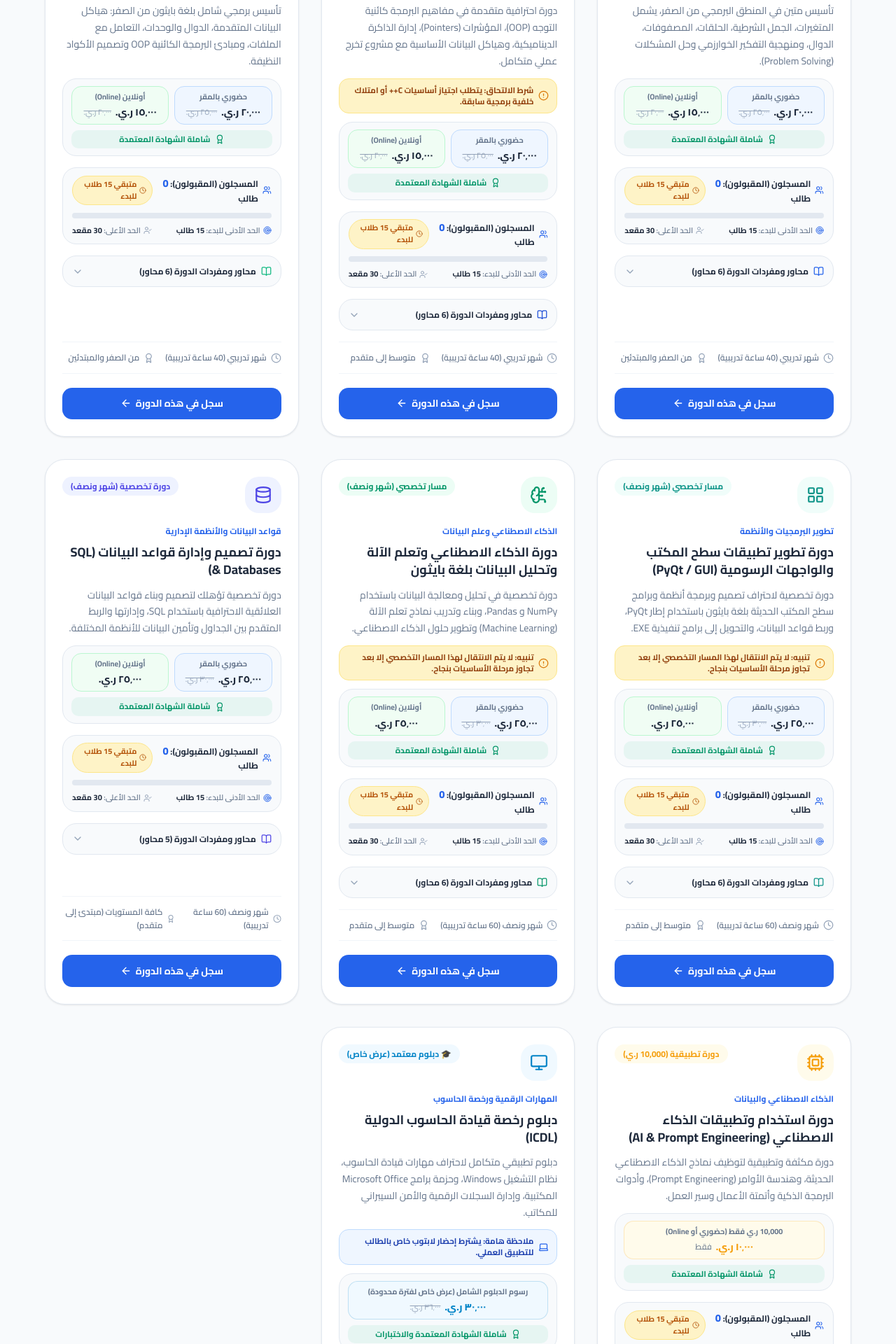
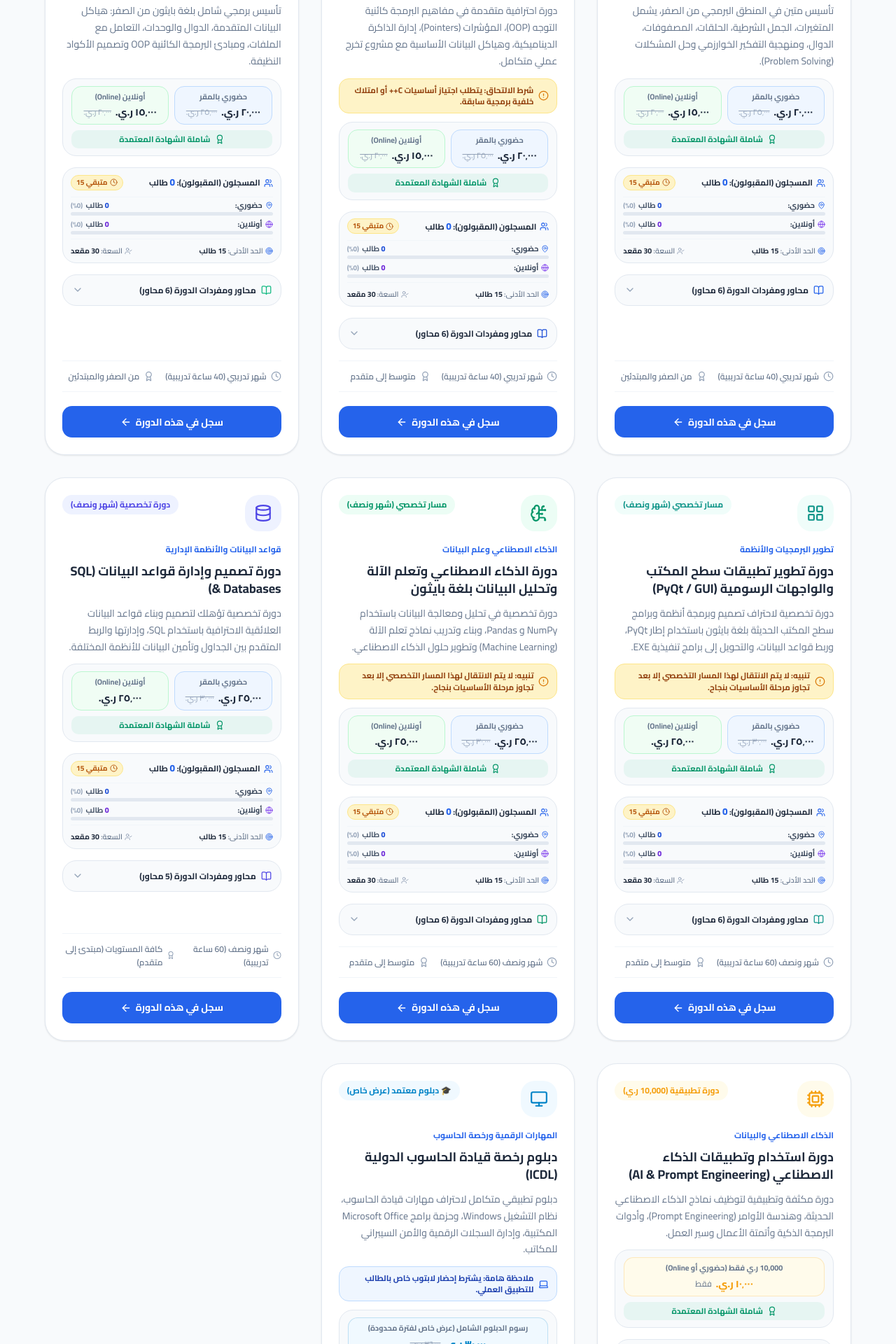
Before and after one commit to Ali-dev-25/itqan, a Django app: page / in a window 1280 px wide. Shown: the part 1967-3887 px from the top of the page at 70% size. Run offline with Django 5.2, Linux system fonts and the light colour scheme.

Commit message:
feat(capacity): add dual attendance progress bars (in-person & online) with live sync

```diff
--- a/assets/css/public.css
+++ b/assets/css/public.css
@@ -906,11 +906,11 @@
   background: var(--clr-surface-alt, #F8FAFC);
   border: 1px solid var(--clr-border, #E2E8F0);
   border-radius: var(--r-xl);
-  padding: 10px 13px;
+  padding: 8px 11px;
   margin-bottom: var(--sp-4);
   display: flex;
   flex-direction: column;
-  gap: 7px;
+  gap: 5px;
   transition: border-color var(--tr-fast);
 }
 
@@ -918,27 +918,27 @@
   display: flex;
   align-items: center;
   justify-content: space-between;
-  gap: 8px;
+  gap: 6px;
 }
 
 .capacity-enrolled-wrap {
   display: flex;
   align-items: center;
-  gap: 6px;
-  font-size: 0.77rem;
+  gap: 5px;
+  font-size: 0.73rem;
   font-weight: 700;
   color: var(--clr-text);
 }
 
 .capacity-enrolled-wrap svg {
-  width: 15px;
-  height: 15px;
+  width: 13px;
+  height: 13px;
   color: var(--clr-primary);
 }
 
 .capacity-enrolled-wrap .enrolled-count {
   color: var(--clr-primary);
-  font-size: 0.92rem;
+  font-size: 0.85rem;
   font-weight: 800;
   display: inline-block;
   transition: all 0.3s ease;
@@ -965,13 +965,13 @@
 }
 
 .capacity-status-badge {
-  font-size: 0.68rem;
+  font-size: 0.64rem;
   font-weight: 700;
-  padding: 3px 8px;
+  padding: 2px 7px;
   border-radius: var(--r-full);
   display: inline-flex;
   align-items: center;
-  gap: 4px;
+  gap: 3px;
 }
 
 .capacity-status-badge.confirmed {
@@ -986,14 +986,86 @@
   border: 1px solid #FDE68A;
 }
 
+/* Dual Mode Progress Bars (حضوري وعن بعد) */
+.capacity-dual-bars {
+  display: flex;
+  flex-direction: column;
+  gap: 5px;
+  margin: 2px 0;
+  padding: 5px 0;
+  border-top: 1px solid #F1F5F9;
+  border-bottom: 1px solid #F1F5F9;
+}
+
+.capacity-mode-row {
+  display: flex;
+  flex-direction: column;
+  gap: 2px;
+}
+
+.capacity-mode-info {
+  display: flex;
+  align-items: center;
+  justify-content: space-between;
+  font-size: 0.67rem;
+  font-weight: 700;
+  line-height: 1.2;
+}
+
+.capacity-mode-label {
+  display: inline-flex;
+  align-items: center;
+  gap: 4px;
+  color: #334155;
+}
+
+.capacity-mode-label svg {
+  width: 11px;
+  height: 11px;
+}
+
+.capacity-mode-label svg.icon-inperson {
+  color: #2563EB;
+}
+
+.capacity-mode-label svg.icon-online {
+  color: #7C3AED;
+}
+
+.capacity-mode-count {
+  font-size: 0.67rem;
+  color: #475569;
+}
+
+.capacity-mode-count strong.count-inperson {
+  color: #1D4ED8;
+  font-weight: 800;
+}
+
+.capacity-mode-count strong.count-online {
+  color: #6D28D9;
+  font-weight: 800;
+}
+
+.capacity-mode-count .mode-percent {
+  font-size: 0.62rem;
+  color: #94A3B8;
+  margin-right: 2px;
+}
+
 .capacity-progress-bar-wrap {
   position: relative;
   width: 100%;
-  height: 8px;
+  height: 7px;
   background: #E2E8F0;
   border-radius: var(--r-full);
   overflow: hidden;
-  margin: 3px 0 2px 0;
+  margin: 2px 0;
+}
+
+.capacity-progress-bar-wrap.mode-bar {
+  height: 5px;
+  margin: 1px 0;
 }
 
 .capacity-progress-fill {
@@ -1003,6 +1075,14 @@
   transition: width 0.6s cubic-bezier(0.4, 0, 0.2, 1);
 }
 
+.capacity-progress-fill.fill-inperson {
+  background: linear-gradient(90deg, #60A5FA 0%, #2563EB 100%);
+}
+
+.capacity-progress-fill.fill-online {
+  background: linear-gradient(90deg, #A78BFA 0%, #7C3AED 100%);
+}
+
 .capacity-progress-fill.is-confirmed {
   background: linear-gradient(90deg, #10B981 0%, #059669 100%);
 }
@@ -1011,15 +1091,21 @@
   display: flex;
   align-items: center;
   justify-content: space-between;
-  font-size: 0.69rem;
+  font-size: 0.66rem;
   color: var(--clr-text-secondary);
   font-weight: 600;
+  padding-top: 1px;
 }
 
 .capacity-meta-item {
   display: flex;
   align-items: center;
-  gap: 4px;
+  gap: 3px;
+}
+
+.capacity-meta-item svg {
+  width: 11px;
+  height: 11px;
 }
 
 .capacity-meta-item strong {
--- a/assets/js/pages/home.js
+++ b/assets/js/pages/home.js
@@ -82,16 +82,30 @@ const HomePage = (() => {
     if (typeof CoursesData === 'undefined') return;
 
     CoursesData.forEach(course => {
-      const newCount = (newStats && typeof newStats[course.id] === 'number') ? newStats[course.id] : 0;
+      const inPerson = (newStats && typeof newStats[`${course.id}_in_person`] === 'number')
+        ? newStats[`${course.id}_in_person`]
+        : (newStats?.breakdown?.[course.id]?.in_person || 0);
+
+      const online = (newStats && typeof newStats[`${course.id}_online`] === 'number')
+        ? newStats[`${course.id}_online`]
+        : (newStats?.breakdown?.[course.id]?.online || 0);
+
+      const newCount = (newStats && typeof newStats[course.id] === 'number')
+        ? newStats[course.id]
+        : (inPerson + online);
+
       const card = document.getElementById(`capacity-card-${course.id}`);
 
       if (card) {
         const min = course.minStudents || 15;
         const max = course.maxStudents || 30;
-        const percent = Math.min(100, Math.round((newCount / max) * 100));
-        const displayPercent = newCount > 0 ? Math.max(8, percent) : 0;
         const isConfirmed = newCount >= min;
         const remainingToMin = Math.max(0, min - newCount);
+
+        const percentInPerson = Math.min(100, Math.round((inPerson / max) * 100));
+        const percentOnline = Math.min(100, Math.round((online / max) * 100));
+        const displayInPerson = inPerson > 0 ? Math.max(5, percentInPerson) : 0;
+        const displayOnline = online > 0 ? Math.max(5, percentOnline) : 0;
 
         const countEl = card.querySelector('.enrolled-count');
         if (countEl) {
@@ -103,21 +117,27 @@ const HomePage = (() => {
           }
         }
 
-        const fillEl = card.querySelector('.capacity-progress-fill');
-        if (fillEl) {
-          fillEl.style.width = `${displayPercent}%`;
-          if (isConfirmed) {
-            fillEl.classList.add('is-confirmed');
-          } else {
-            fillEl.classList.remove('is-confirmed');
-          }
-        }
+        // تحديث أعداد ونسب الحضوري
+        const inPersonCountEl = card.querySelector('.count-val-inperson');
+        if (inPersonCountEl) inPersonCountEl.textContent = inPerson;
+        const inPersonPercentEl = card.querySelector('.percent-val-inperson');
+        if (inPersonPercentEl) inPersonPercentEl.textContent = `(${percentInPerson}%)`;
+        const fillInPersonEl = card.querySelector('.fill-inperson');
+        if (fillInPersonEl) fillInPersonEl.style.width = `${displayInPerson}%`;
+
+        // تحديث أعداد ونسب الأونلاين (عن بعد)
+        const onlineCountEl = card.querySelector('.count-val-online');
+        if (onlineCountEl) onlineCountEl.textContent = online;
+        const onlinePercentEl = card.querySelector('.percent-val-online');
+        if (onlinePercentEl) onlinePercentEl.textContent = `(${percentOnline}%)`;
+        const fillOnlineEl = card.querySelector('.fill-online');
+        if (fillOnlineEl) fillOnlineEl.style.width = `${displayOnline}%`;
 
         const badgeWrap = card.querySelector('.capacity-badge-wrap');
         if (badgeWrap) {
           const newBadgeHTML = isConfirmed
-            ? `<span class="capacity-status-badge confirmed"><i data-lucide="check-circle" style="width: 12px; height: 12px;"></i> مؤكدة الانطلاق</span>`
-            : `<span class="capacity-status-badge enrolling"><i data-lucide="clock" style="width: 12px; height: 12px;"></i> متبقي ${remainingToMin} طلاب للبدء</span>`;
+            ? `<span class="capacity-status-badge confirmed"><i data-lucide="check-circle" style="width: 11px; height: 11px;"></i> مؤكدة</span>`
+            : `<span class="capacity-status-badge enrolling"><i data-lucide="clock" style="width: 11px; height: 11px;"></i> متبقي ${remainingToMin}</span>`;
 
           if (badgeWrap.innerHTML.trim() !== newBadgeHTML.trim()) {
             badgeWrap.innerHTML = newBadgeHTML;
@@ -281,15 +301,30 @@ const HomePage = (() => {
   function getCourseCapacityHTML(course) {
     const min = course.minStudents || 15;
     const max = course.maxStudents || 30;
-    // يتم احتساب الطلاب المقبولين فقط من قبل الإدارة
-    const enrolled = (liveStats && typeof liveStats[course.id] === 'number') ? liveStats[course.id] : 0;
-    const percent = Math.min(100, Math.round((enrolled / max) * 100));
+
+    const inPerson = (liveStats && typeof liveStats[`${course.id}_in_person`] === 'number')
+      ? liveStats[`${course.id}_in_person`]
+      : (liveStats?.breakdown?.[course.id]?.in_person || 0);
+
+    const online = (liveStats && typeof liveStats[`${course.id}_online`] === 'number')
+      ? liveStats[`${course.id}_online`]
+      : (liveStats?.breakdown?.[course.id]?.online || 0);
+
+    const enrolled = (liveStats && typeof liveStats[course.id] === 'number')
+      ? liveStats[course.id]
+      : (inPerson + online);
+
+    const percentInPerson = Math.min(100, Math.round((inPerson / max) * 100));
+    const percentOnline = Math.min(100, Math.round((online / max) * 100));
+    const displayInPerson = inPerson > 0 ? Math.max(5, percentInPerson) : 0;
+    const displayOnline = online > 0 ? Math.max(5, percentOnline) : 0;
+
     const isConfirmed = enrolled >= min;
     const remainingToMin = Math.max(0, min - enrolled);
 
     const statusBadge = isConfirmed
-      ? `<span class="capacity-status-badge confirmed"><i data-lucide="check-circle" style="width: 12px; height: 12px;"></i> مؤكدة الانطلاق</span>`
-      : `<span class="capacity-status-badge enrolling"><i data-lucide="clock" style="width: 12px; height: 12px;"></i> متبقي ${remainingToMin} طلاب للبدء</span>`;
+      ? `<span class="capacity-status-badge confirmed"><i data-lucide="check-circle" style="width: 11px; height: 11px;"></i> مؤكدة</span>`
+      : `<span class="capacity-status-badge enrolling"><i data-lucide="clock" style="width: 11px; height: 11px;"></i> متبقي ${remainingToMin}</span>`;
 
     return `
       <div class="course-capacity-card" id="capacity-card-${course.id}" data-course-id="${course.id}">
@@ -302,17 +337,43 @@ const HomePage = (() => {
             ${statusBadge}
           </div>
         </div>
-        <div class="capacity-progress-bar-wrap" title="نسبة التسجيل: ${percent}%">
-          <div class="capacity-progress-fill ${isConfirmed ? 'is-confirmed' : ''}" style="width: ${percent}%;"></div>
+
+        <div class="capacity-dual-bars">
+          <div class="capacity-mode-row">
+            <div class="capacity-mode-info">
+              <span class="capacity-mode-label">
+                <i data-lucide="map-pin" class="icon-inperson"></i>
+                <span>حضوري:</span>
+              </span>
+              <span class="capacity-mode-count"><strong class="count-val-inperson count-inperson">${inPerson}</strong> طالب <span class="percent-val-inperson mode-percent">(${percentInPerson}%)</span></span>
+            </div>
+            <div class="capacity-progress-bar-wrap mode-bar inperson" title="المسجلون حضورياً: ${inPerson} طالب">
+              <div class="capacity-progress-fill fill-inperson" style="width: ${displayInPerson}%;"></div>
+            </div>
+          </div>
+
+          <div class="capacity-mode-row">
+            <div class="capacity-mode-info">
+              <span class="capacity-mode-label">
+                <i data-lucide="globe" class="icon-online"></i>
+                <span>أونلاين:</span>
+              </span>
+              <span class="capacity-mode-count"><strong class="count-val-online count-online">${online}</strong> طالب <span class="percent-val-online mode-percent">(${percentOnline}%)</span></span>
+            </div>
+            <div class="capacity-progress-bar-wrap mode-bar online" title="المسجلون أونلاين: ${online} طالب">
+              <div class="capacity-progress-fill fill-online" style="width: ${displayOnline}%;"></div>
+            </div>
+          </div>
         </div>
+
         <div class="capacity-footer-meta">
           <div class="capacity-meta-item">
-            <i data-lucide="target" style="width: 12px; height: 12px; color: var(--clr-primary);"></i>
-            <span>الحد الأدنى للبدء: <strong>${min} طالب</strong></span>
+            <i data-lucide="target" style="width: 11px; height: 11px; color: var(--clr-primary);"></i>
+            <span>الحد الأدنى: <strong>${min} طالب</strong></span>
           </div>
           <div class="capacity-meta-item">
-            <i data-lucide="user-check" style="width: 12px; height: 12px; color: var(--clr-text-muted);"></i>
-            <span>الحد الأعلى: <strong>${max} مقعد</strong></span>
+            <i data-lucide="user-check" style="width: 11px; height: 11px; color: var(--clr-text-muted);"></i>
+            <span>السعة: <strong>${max} مقعد</strong></span>
           </div>
         </div>
       </div>
--- a/backend/registrations/views.py
+++ b/backend/registrations/views.py
@@ -177,10 +177,24 @@ class RegistrationStatsAPIView(APIView):
         # استعلام الطلبات المقبولة فقط (status='approved')
         approved_registrations = Registration.objects.filter(status='approved')
 
+        # قاموس تفصيلي لتقسيم الحضور (حضوري وعن بعد)
+        breakdown = {}
+        for k in stats.keys():
+            breakdown[k] = {'in_person': 0, 'online': 0, 'total': 0}
+
+        def record_reg(course_key, attendance_mode):
+            m = attendance_mode if attendance_mode in ['in_person', 'online'] else 'in_person'
+            stats[course_key] = stats.get(course_key, 0) + 1
+            if course_key not in breakdown:
+                breakdown[course_key] = {'in_person': 0, 'online': 0, 'total': 0}
+            breakdown[course_key][m] += 1
+            breakdown[course_key]['total'] += 1
+
         for reg in approved_registrations:
             cid = (reg.course_id or '').strip()
             cid_upper = cid.upper()
             title = (reg.course_title or '').strip().lower()
+            att_mode = getattr(reg, 'attendance_mode', 'in_person') or 'in_person'
 
             # 1. دبلوم ومستويات اللغة الإنجليزية TechLingo (فحص ذكي ومستقل أولاً لمنع أي تداخل)
             is_techlingo = (
@@ -193,7 +207,7 @@ class RegistrationStatsAPIView(APIView):
                 'إنجليزي' in title
             )
             if is_techlingo:
-                stats['C008_TECHLINGO'] = stats.get('C008_TECHLINGO', 0) + 1
+                record_reg('C008_TECHLINGO', att_mode)
                 matched_level = None
                 for lvl in ['1A', '1B', '2A', '2B', '3A', '3B']:
                     if (
@@ -206,7 +220,7 @@ class RegistrationStatsAPIView(APIView):
                         matched_level = f'C008_TECHLINGO_{lvl}'
                         break
                 if matched_level:
-                    stats[matched_level] = stats.get(matched_level, 0) + 1
+                    record_reg(matched_level, att_mode)
                 continue
 
             # 2. دورة C++ OOP
@@ -216,7 +230,7 @@ class RegistrationStatsAPIView(APIView):
                 ('c++' in title and ('oop' in title or 'كائن' in title or 'كائنية' in title))
             )
             if is_cpp_oop:
-                stats['C002_CPP_OOP'] = stats.get('C002_CPP_OOP', 0) + 1
+                record_reg('C002_CPP_OOP', att_mode)
                 continue
 
             # 3. دورة أساسيات C++ (حصرية لـ C++ لمنع احتساب أي دورة أخرى تحتوي كلمة أساسيات)
@@ -226,7 +240,7 @@ class RegistrationStatsAPIView(APIView):
                 ('c++' in title and not ('oop' in title or 'كائن' in title or 'كائنية' in title))
             )
             if is_cpp_basics:
-                stats['C001_CPP_BASICS'] = stats.get('C001_CPP_BASICS', 0) + 1
+                record_reg('C001_CPP_BASICS', att_mode)
                 continue
 
             # 4. بايثون - تطبيقات سطح المكتب والواجهات PyQt
@@ -236,7 +250,7 @@ class RegistrationStatsAPIView(APIView):
                 ('بايثون' in title and ('مكتب' in title or 'واجهات' in title or 'pyqt' in title or 'gui' in title))
             )
             if is_py_desktop:
-                stats['C004_PYTHON_DESKTOP'] = stats.get('C004_PYTHON_DESKTOP', 0) + 1
+                record_reg('C004_PYTHON_DESKTOP', att_mode)
                 continue
 
             # 5. بايثون - ذكاء اصطناعي وتحليل بيانات
@@ -246,7 +260,7 @@ class RegistrationStatsAPIView(APIView):
                 ('بايثون' in title and ('ذكاء' in title or 'بيانات' in title or 'تعلم الآلة' in title or 'machine' in title))
             )
             if is_py_ai:
-                stats['C005_PYTHON_AI'] = stats.get('C005_PYTHON_AI', 0) + 1
+                record_reg('C005_PYTHON_AI', att_mode)
                 continue
 
             # 6. أساسيات بايثون
@@ -256,7 +270,7 @@ class RegistrationStatsAPIView(APIView):
                 ('بايثون' in title and not ('مكتب' in title or 'واجهات' in title or 'ذكاء' in title or 'بيانات' in title))
             )
             if is_py_basics:
-                stats['C003_PYTHON_BASICS'] = stats.get('C003_PYTHON_BASICS', 0) + 1
+                record_reg('C003_PYTHON_BASICS', att_mode)
                 continue
 
             # 7. قواعد البيانات SQL
@@ -267,7 +281,7 @@ class RegistrationStatsAPIView(APIView):
                 'قواعد البيانات' in title
             )
             if is_sql:
-                stats['C006_SQL'] = stats.get('C006_SQL', 0) + 1
+                record_reg('C006_SQL', att_mode)
                 continue
 
             # 8. هندسة الأوامر والذكاء الاصطناعي
@@ -278,7 +292,7 @@ class RegistrationStatsAPIView(APIView):
                 ('ذكاء' in title and 'بايثون' not in title)
             )
             if is_ai_prompt:
-                stats['C007_AI_PROMPT'] = stats.get('C007_AI_PROMPT', 0) + 1
+                record_reg('C007_AI_PROMPT', att_mode)
                 continue
 
             # 9. دبلوم رخصة قيادة الحاسوب ICDL
@@ -289,19 +303,24 @@ class RegistrationStatsAPIView(APIView):
                 'قيادة الحاسوب' in title
             )
             if is_icdl:
-                stats['C009_ICDL'] = stats.get('C009_ICDL', 0) + 1
+                record_reg('C009_ICDL', att_mode)
                 continue
 
             # احتياطي: إذا كان المعرف موجوداً مباشرة
-            if cid in stats:
-                stats[cid] = stats.get(cid, 0) + 1
-            elif cid:
-                stats[cid] = stats.get(cid, 0) + 1
+            if cid:
+                record_reg(cid, att_mode)
+
+        # دمج بيانات التقسيم لكل دورة لسهولة الوصول المباشر
+        for k, v in breakdown.items():
+            stats[f"{k}_in_person"] = v['in_person']
+            stats[f"{k}_online"] = v['online']
+            stats[f"{k}_total"] = v['total']
 
         response = Response({
             "success": True,
             "timestamp": timezone.now().isoformat(),
-            "stats": stats
+            "stats": stats,
+            "breakdown": breakdown
         }, status=status.HTTP_200_OK)
 
         # ترويسات صارمة لمنع التخزين المؤقت في المتصفح أو أي بروكسي
```
Also changed, not shown: assets/js/pages/register.js (+61 -12 lines).
